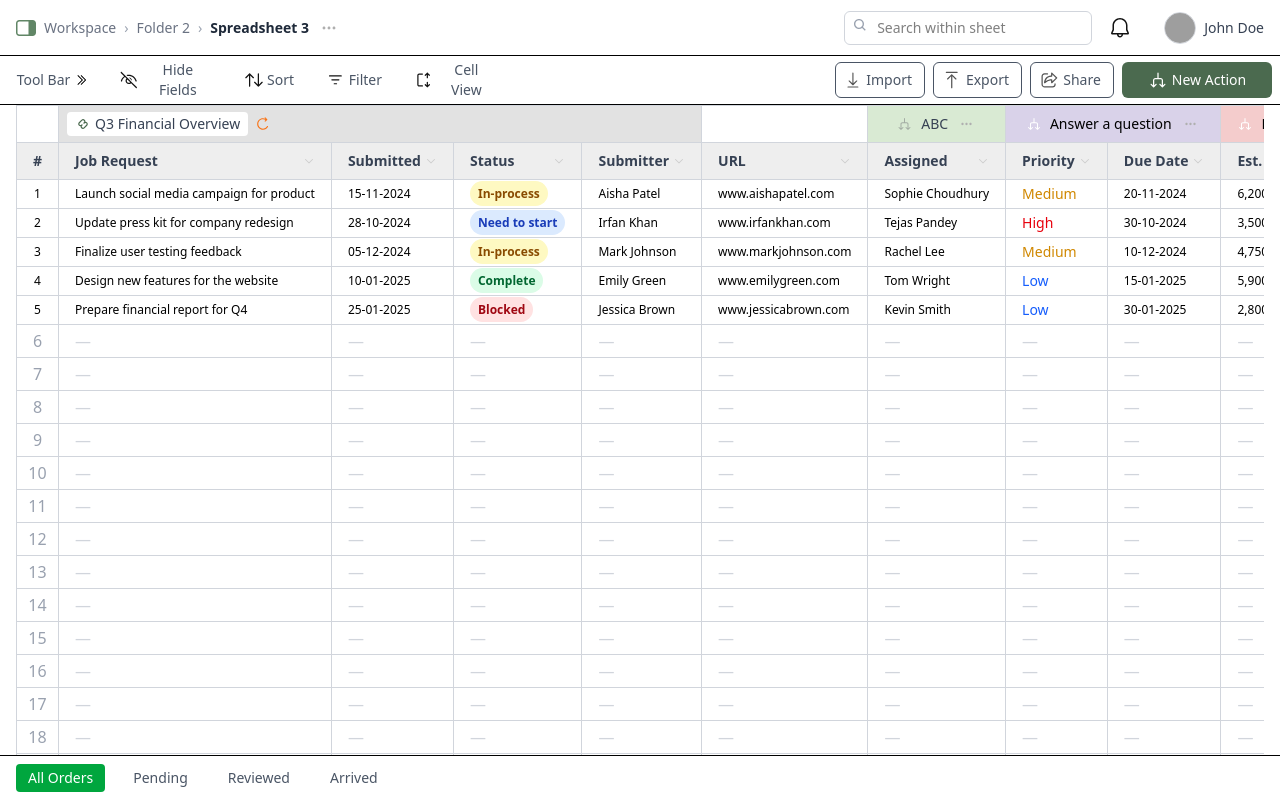
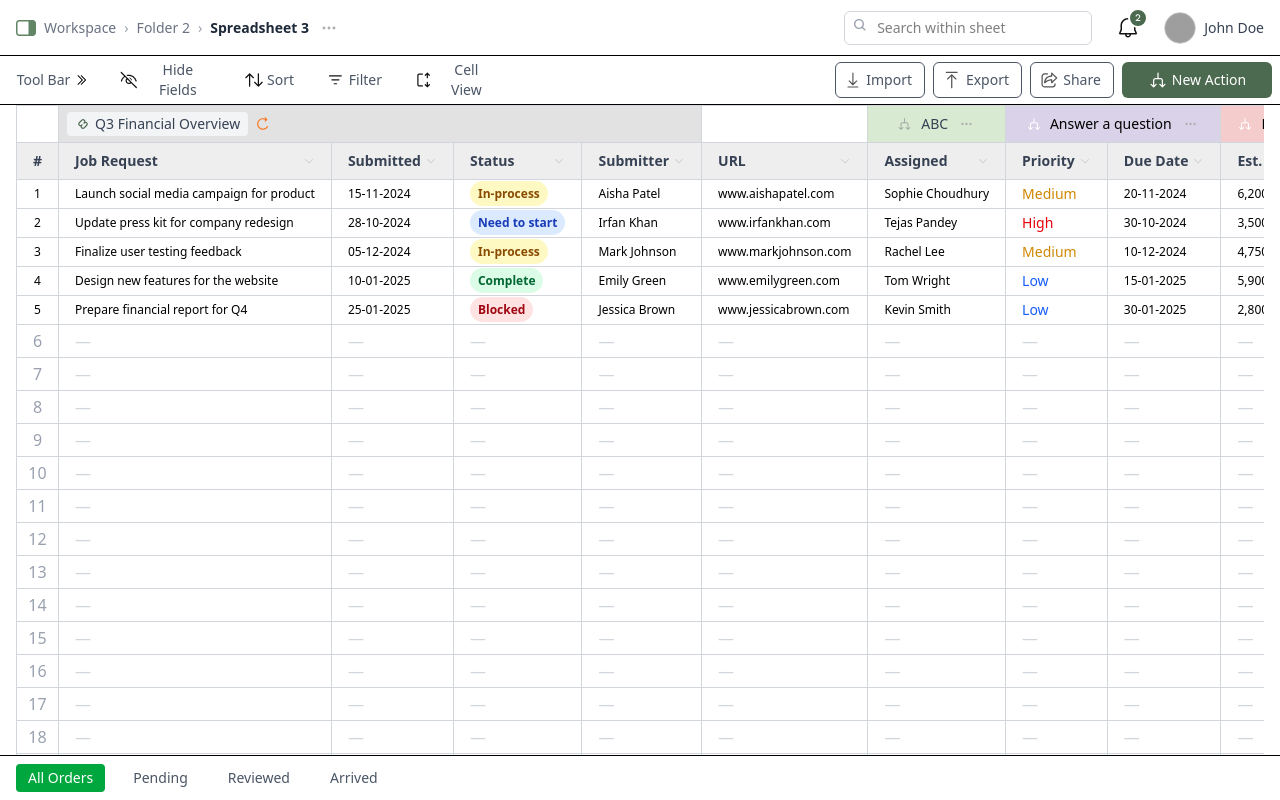
Before and after one commit to Anushkaa-80/React-Assignment-main, a React (Vite) app in the folder Spreadsheet-Assignment/: page / in a window 1280 px wide. Built offline with nearby package versions, Linux system fonts and the light colour scheme; grey boxes are pictures that could not be loaded.

Commit message:
done for today

```diff
--- a/Spreadsheet-Assignment/src/components/layout/TopBar.tsx
+++ b/Spreadsheet-Assignment/src/components/layout/TopBar.tsx
@@ -53,17 +53,22 @@ export default function TopBar() {
 
         {/* 🔔 Custom Bell SVG */}
         <button title="Notifications" className="w-10 h-10">
-       <svg width="24" height="24" viewBox="0 0 24 24" fill="none" xmlns="http://www.w3.org/2000/svg">
-<path d="M12 1.99622C16.0499 1.99622 19.3567 5.19097 19.4958 9.24528L19.5 9.49622V13.5932L20.88 16.7492C20.949 16.9071 20.9847 17.0776 20.9847 17.25C20.9847 17.9404 20.425 18.5 19.7347 18.5L15 18.5015C15 20.1583 13.6568 21.5015 12 21.5015C10.4023 21.5015 9.09633 20.2526 9.00508 18.6778L8.99954 18.4992L4.27485 18.5C4.10351 18.5 3.93401 18.4648 3.77685 18.3965C3.14365 18.1215 2.8533 17.3852 3.12834 16.752L4.49999 13.5941V9.49612C4.50059 5.34132 7.85208 1.99622 12 1.99622ZM13.4995 18.4992L10.5 18.5015C10.5 19.3299 11.1716 20.0015 12 20.0015C12.7797 20.0015 13.4204 19.4066 13.4931 18.646L13.4995 18.4992ZM12 3.49622C8.67983 3.49622 6.00047 6.17048 5.99999 9.49622V13.9059L4.65601 17H19.3525L18 13.9068L18.0001 9.50908L17.9964 9.28388C17.8853 6.0504 15.2416 3.49622 12 3.49622Z" fill="#121212"/>
+       <svg width="40" height="40" viewBox="0 0 40 40" fill="none" xmlns="http://www.w3.org/2000/svg">
+<rect width="40" height="40" rx="8" fill="white"/>
+<path d="M20 9.99622C24.0499 9.99622 27.3567 13.191 27.4958 17.2453L27.5 17.4962V21.5932L28.88 24.7492C28.949 24.9071 28.9847 25.0776 28.9847 25.25C28.9847 25.9404 28.425 26.5 27.7347 26.5L23 26.5015C23 28.1583 21.6568 29.5015 20 29.5015C18.4023 29.5015 17.0963 28.2526 17.0051 26.6778L16.9995 26.4992L12.2749 26.5C12.1035 26.5 11.934 26.4648 11.7769 26.3965C11.1436 26.1215 10.8533 25.3852 11.1283 24.752L12.5 21.5941V17.4961C12.5006 13.3413 15.8521 9.99622 20 9.99622ZM21.4995 26.4992L18.5 26.5015C18.5 27.3299 19.1716 28.0015 20 28.0015C20.7797 28.0015 21.4204 27.4066 21.4931 26.646L21.4995 26.4992ZM20 11.4962C16.6798 11.4962 14.0005 14.1705 14 17.4962V21.9059L12.656 25H27.3525L26 21.9068L26.0001 17.5091L25.9964 17.2839C25.8853 14.0504 23.2416 11.4962 20 11.4962Z" fill="#121212"/>
+<rect x="21" y="1" width="18" height="18" rx="9" fill="#4B6A4F"/>
+<rect x="21" y="1" width="18" height="18" rx="9" stroke="white" stroke-width="2"/>
+<path d="M27.7 13V12.22C28.3333 11.7667 28.8633 11.3667 29.29 11.02C29.7233 10.6733 30.07 10.3533 30.33 10.06C30.59 9.76667 30.7767 9.49 30.89 9.23C31.01 8.96333 31.07 8.69333 31.07 8.42C31.07 8.06667 30.96 7.78 30.74 7.56C30.52 7.34 30.2133 7.23 29.82 7.23C29.4067 7.23 29.0767 7.37 28.83 7.65C28.59 7.92333 28.4533 8.3 28.42 8.78L27.49 8.35C27.5367 7.93 27.66 7.56667 27.86 7.26C28.06 6.95333 28.33 6.71667 28.67 6.55C29.0167 6.38333 29.4167 6.3 29.87 6.3C30.2433 6.3 30.57 6.35333 30.85 6.46C31.1367 6.56667 31.3767 6.71667 31.57 6.91C31.7633 7.09667 31.91 7.31667 32.01 7.57C32.1167 7.82333 32.17 8.09333 32.17 8.38C32.17 8.8 32.0667 9.20667 31.86 9.6C31.6533 9.98667 31.3267 10.3833 30.88 10.79C30.4333 11.1967 29.8467 11.6333 29.12 12.1V12.12C29.2 12.1067 29.31 12.1 29.45 12.1C29.59 12.0933 29.73 12.09 29.87 12.09C30.01 12.0833 30.1233 12.08 30.21 12.08H32.29V13H27.7Z" fill="#F6F6F6"/>
 </svg>
+
 
 
         </button>
 
         {/* User Info */}
         <div className="flex items-center gap-2">
-          <img
-            src="https://i.pravatar.cc/32?img=4"
+         <img
+            src="D:\React-Assignment-main\Spreadsheet-Assignment\src\assets\user.png"
             alt="John Doe"
             className="w-8 h-8 rounded-full border border-gray-300"
           />
--- a/Spreadsheet-Assignment/src/components/table/SpreadsheetTable.tsx
+++ b/Spreadsheet-Assignment/src/components/table/SpreadsheetTable.tsx
@@ -15,7 +15,7 @@ export default function SpreadsheetTable() {
 
             <th colSpan={4} className="bg-[#E2E2E2] text-left text-gray-700 font-medium">
               <div className="flex items-center gap-2 px-2 py-1">
-                <button className="flex items-center gap-1 bg-white px-2 py-[2px] rounded text-sm">
+                <button className="flex items-center gap-1 bg-gray-100 px-2 py-[2px] rounded text-sm">
                   <svg width="16" height="16" fill="none" viewBox="0 0 16 16">
                     <path
                       d="M6.66667 9.33333C6.31333 9.68 6.16 10.0933 6.16 10.58C6.16 11.0667 6.31333 11.4733 6.66667 11.8C7.02 12.1467 7.44 12.32 7.92667 12.32C8.41333 12.32 8.82 12.1467 9.14667 11.8L11.6867 9.26C12.02 8.92667 12.1867 8.52 12.1867 8.04C12.1867 7.56 12.02 7.15333 11.6867 6.82C11.3533 6.48667 10.9467 6.32 10.4667 6.32C9.98667 6.32 9.58 6.48667 9.24667 6.82L8.94 7.12667"
@@ -113,6 +113,7 @@ export default function SpreadsheetTable() {
     >
       <div className="flex items-center justify-between">
         {col}
+
         {col !== "#" && col !== "" && (
           <svg
             width="12"
@@ -124,7 +125,10 @@ export default function SpreadsheetTable() {
           >
             <path d="M2.14645 4.14645C2.34171 3.95118 2.65829 3.95118 2.85355 4.14645L6 7.29289L9.14645 4.14645C9.34171 3.95118 9.65829 3.95118 9.85355 4.14645C10.0488 4.34171 10.0488 4.65829 9.85355 4.85355L6.35355 8.35355C6.15829 8.54882 5.84171 8.54882 5.64645 8.35355L2.14645 4.85355C1.95118 4.65829 1.95118 4.34171 2.14645 4.14645Z" fill="#AFAFAF"/>
           </svg>
+
+
         )}
+
       </div>
     </th>
   ))}
@@ -149,7 +153,7 @@ export default function SpreadsheetTable() {
     <td className="px-4 py-1">{row.submitter}</td>
     <td className="px-4 py-1">{row.url}</td>
     <td className="px-4 py-1">{row.assigned}</td>
-    <td className="px-4 py-1">
+    <td className="px-4 py-1  ">
       <PriorityBadge priority={row.priority} />
     </td>
     <td className="px-4 py-1">{row.due}</td>
```
Also changed, not shown: 1 other file (tests, documents, lock files or other folders).
